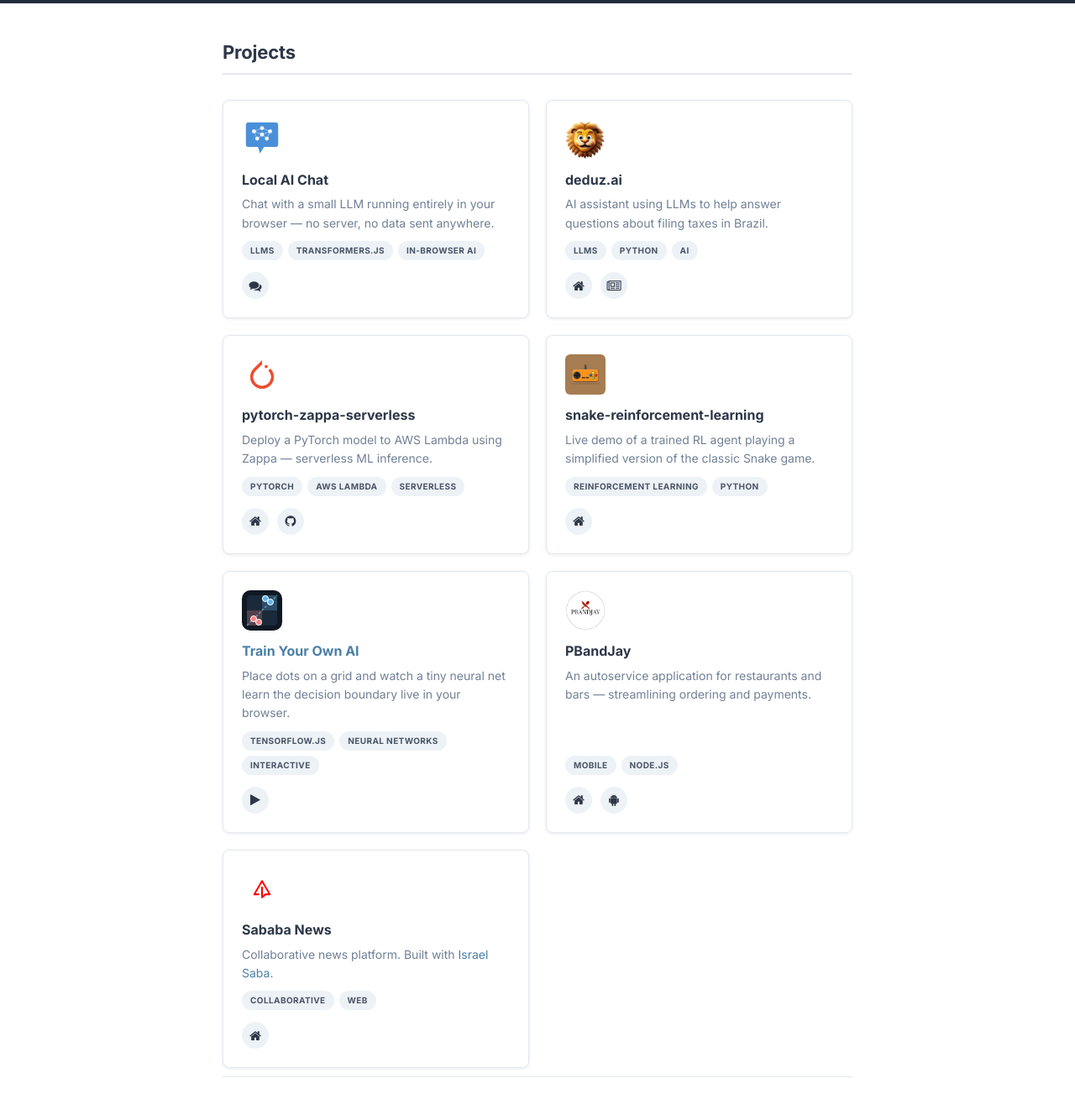
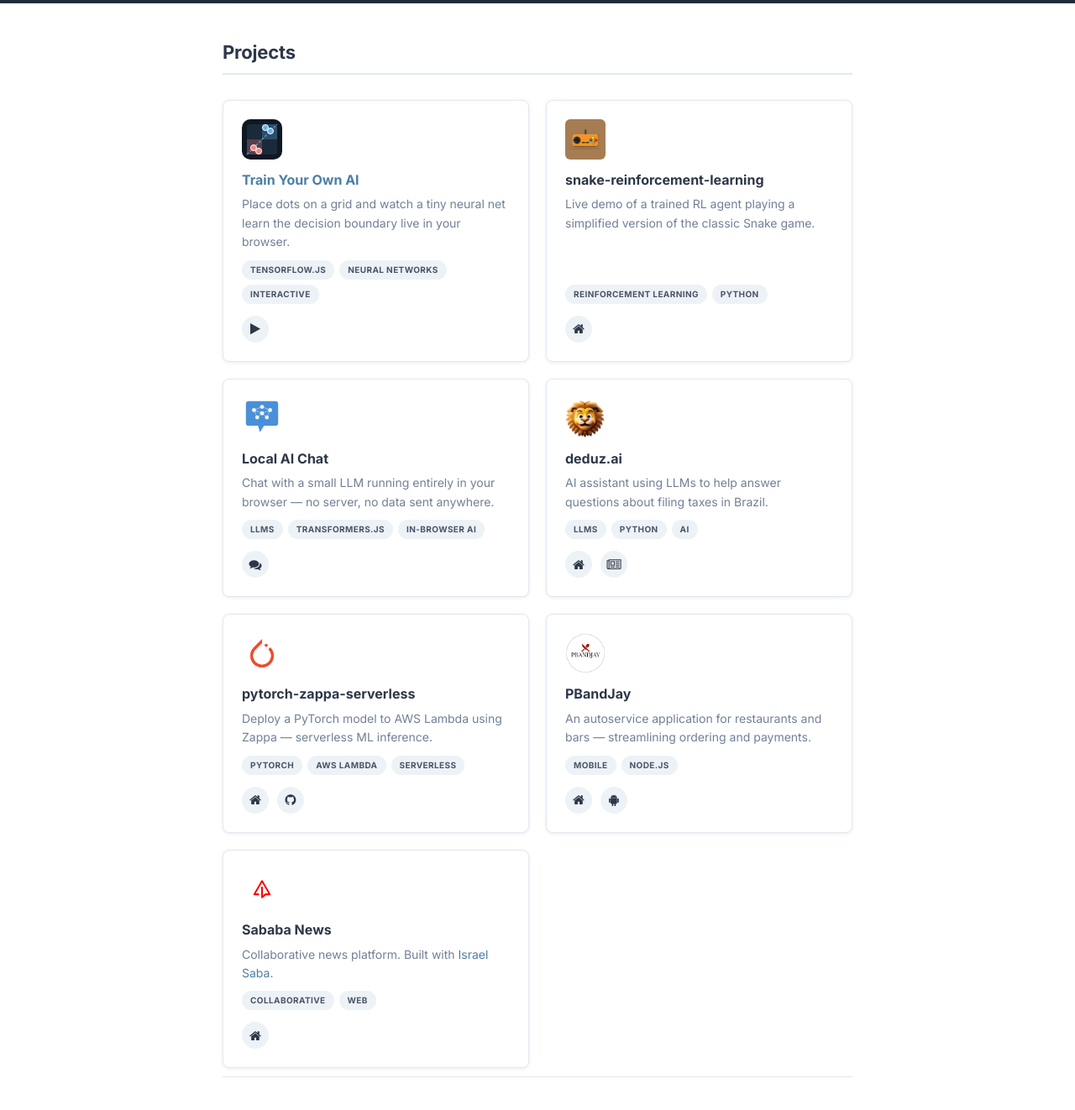
Before and after one commit to pedrohbtp/pedrohbtp.github.io, a Jekyll site: the page built from index.html, in a window 1280 px wide and 1400 px high, scrolled down 1657 px, cut to the strip 56-1378 px from the top of the window. Shown: the whole strip at 84% size. Built offline with Jekyll 4.4.1, drawn with Linux system fonts in a browser that asks for light colours; nearby versions of some CDN libraries; the list of posts is cut into pages by our own code.

Commit message:
Fix-snake-rl-weights-tests (#26)
* fix(snake-dqn): improve weight transfer handling in DQN agent

- Updated the weight transfer function to handle cases where weights are stored as arrays of tensors, ensuring compatibility with sharded weights in GraphModel.
- Added a Node/CommonJS export hook for unit testing, allowing the DQN agent and related functions to be imported in test environments.

This enhances the robustness of the DQN agent's weight management and facilitates easier testing.

* feat(projects): reorder project cards for improved visibility

```diff
--- a/index.html
+++ b/index.html
@@ -73,6 +73,44 @@
             <h2 class="section-heading">Projects</h2>
             <div class="list-circles">
 
+                <!-- Train Your Own AI (moved to first position) -->
+                <div class="list-circles-item">
+                    <a href="/neural-net">
+                        <img src="./img/neural-net-icon.svg" class="item-img" alt="Neural net demo icon">
+                    </a>
+                    <h4 class="item-name"><a href="/neural-net">Train Your Own AI</a></h4>
+                    <div class="item-desc">Place dots on a grid and watch a tiny neural net learn the decision boundary live in your browser.</div>
+                    <div class="item-tags">
+                        <span class="item-tag">TensorFlow.js</span>
+                        <span class="item-tag">Neural Networks</span>
+                        <span class="item-tag">Interactive</span>
+                    </div>
+                    <div class="item-links">
+                        <a class="item-link" href="/neural-net" title="Live Demo">
+                            <span class="fa fa-play"></span>
+                        </a>
+                    </div>
+                </div>
+
+                <!-- Snake RL game (moved to second position) -->
+                <div class="list-circles-item">
+                    <a href="/snake-rl">
+                        <img src="./img/joystick.png" class="item-img" alt="Snake game icon">
+                    </a>
+                    <h4 class="item-name">snake-reinforcement-learning</h4>
+                    <div class="item-desc">Live demo of a trained RL agent playing a simplified version of the classic Snake game.</div>
+                    <div class="item-tags">
+                        <span class="item-tag">Reinforcement Learning</span>
+                        <span class="item-tag">Python</span>
+                    </div>
+                    <div class="item-links">
+                        <a class="item-link" href="/snake-rl" title="Play demo">
+                            <span class="fa fa-home"></span>
+                        </a>
+                    </div>
+                </div>
+
+                <!-- Remaining projects in original relative order -->
                 <div class="list-circles-item">
                     <a href="/chat">
                         <img src="./img/ai-chat.svg" class="item-img" alt="Local AI Chat icon">
@@ -131,41 +169,6 @@
                         </a>
                         <a class="item-link" href="https://github.com/pedrohbtp/pytorch-zappa-serverless" title="GitHub">
                             <span class="fa fa-github"></span>
-                        </a>
-                    </div>
-                </div>
-
-                <div class="list-circles-item">
-                    <a href="/snake-rl">
-                        <img src="./img/joystick.png" class="item-img" alt="Snake game icon">
-                    </a>
-                    <h4 class="item-name">snake-reinforcement-learning</h4>
-                    <div class="item-desc">Live demo of a trained RL agent playing a simplified version of the classic Snake game.</div>
-                    <div class="item-tags">
-                        <span class="item-tag">Reinforcement Learning</span>
-                        <span class="item-tag">Python</span>
-                    </div>
-                    <div class="item-links">
-                        <a class="item-link" href="/snake-rl" title="Play demo">
-                            <span class="fa fa-home"></span>
-                        </a>
-                    </div>
-                </div>
-
-                <div class="list-circles-item">
-                    <a href="/neural-net">
-                        <img src="./img/neural-net-icon.svg" class="item-img" alt="Neural net demo icon">
-                    </a>
-                    <h4 class="item-name"><a href="/neural-net">Train Your Own AI</a></h4>
-                    <div class="item-desc">Place dots on a grid and watch a tiny neural net learn the decision boundary live in your browser.</div>
-                    <div class="item-tags">
-                        <span class="item-tag">TensorFlow.js</span>
-                        <span class="item-tag">Neural Networks</span>
-                        <span class="item-tag">Interactive</span>
-                    </div>
-                    <div class="item-links">
-                        <a class="item-link" href="/neural-net" title="Live Demo">
-                            <span class="fa fa-play"></span>
                         </a>
                     </div>
                 </div>
```
Also changed, not shown: js/snake-dqn.js (+16 -2 lines), tests/snake-dqn.unit.test.js (added, +82 -0 lines).
